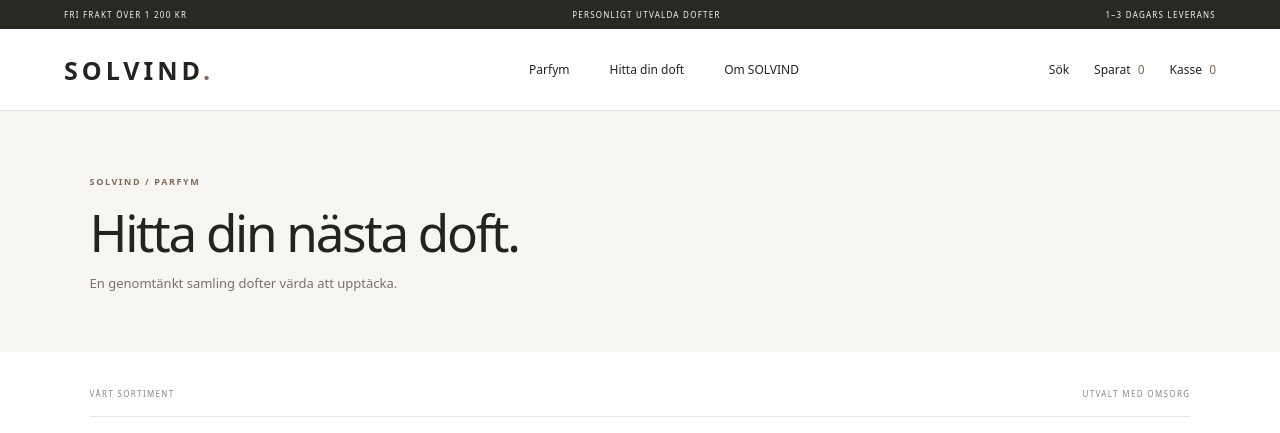
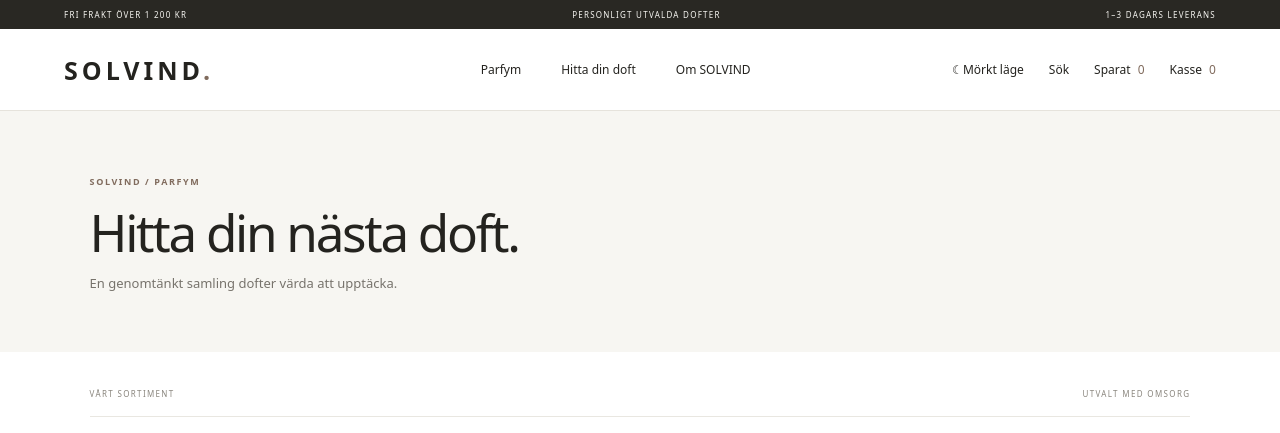
Before and after one commit to yazoniplay/fragance-shop, a plain HTML site: page products.html in a window 1280 px wide. Shown: the top 433 px of the page. Drawn offline with Linux system fonts and the light colour scheme; no server answers.

Commit message:
Add theme toggle to catalogue

```diff
--- a/products.html
+++ b/products.html
@@ -14,7 +14,7 @@
 <header class="header">
  <a class="logo" href="#" aria-label="Solvind startsida">solvind<span>.</span></a>
  <nav id="nav"><a href="products.html">Parfym</a><a href="index.html#finder">Hitta din doft</a><a href="index.html#story">Om SOLVIND</a></nav>
- <div class="actions"><button id="searchBtn" aria-label="Sök">Sök</button><button id="wishBtn">Sparat <i id="wishCount">0</i></button><button id="cartBtn">Kasse <i id="cartCount">0</i></button></div>
+ <div class="actions"><button class="theme-toggle" id="themeToggle" type="button" aria-label="Byt till mörkt läge" title="Byt tema"><span class="theme-icon" aria-hidden="true">☾</span><span class="theme-label">Mörkt läge</span></button><button id="searchBtn" aria-label="Sök">Sök</button><button id="wishBtn">Sparat <i id="wishCount">0</i></button><button id="cartBtn">Kasse <i id="cartCount">0</i></button></div>
  <button class="menu-toggle" id="menuBtn" aria-label="Öppna meny">Meny <span>☰</span></button>
 </header>
 <main class="catalogue-main">
```
